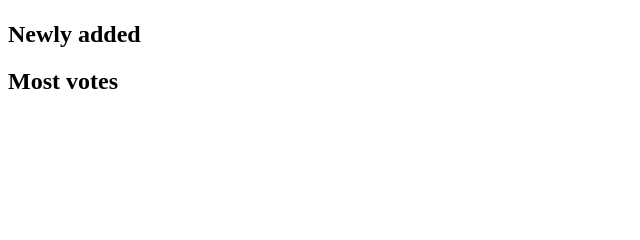
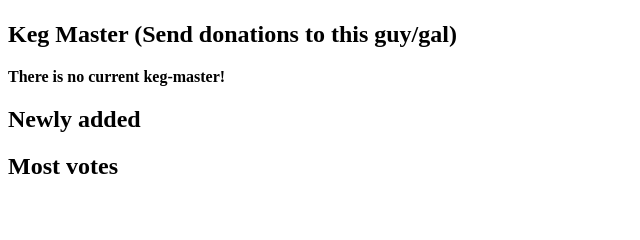
Before and after one commit to cibyr/kegstarter, a Django app: template main/templates/index.html in a window 1280 px wide. Shown: the part 218-458 px from the top of the page, without its empty margins (0-640 px from the left). Run offline with Django 3.2, Linux system fonts and the light colour scheme; the template is opened without the code that fills it, so the values that code supplies are empty; parts of the project's set-up code (start-up, migrations or seed data) failed here and were passed over.

Commit message:
Added simple implementation of getting the current keg master

```diff
--- a/main/templates/index.html
+++ b/main/templates/index.html
@@ -5,6 +5,13 @@
 <p>Total donations: ${{ total_donations }}</p>
 <p>Spent on beer: ${{ spent }}</p>
 <p>Current balance: ${{ balance }}</p>
+
+<h2>Keg Master (Send donations to this guy/gal)</h2>
+{% if current_kegmaster %}
+<p>{{ current_kegmaster.user.username }}</p>
+{% else %}
+<p><strong>There is no current keg-master!</strong></p>
+{% endif %}
 
 <h2>Newly added</h2>
 <ul>
```
Also changed, not shown: main/views.py (+15 -1 lines).
